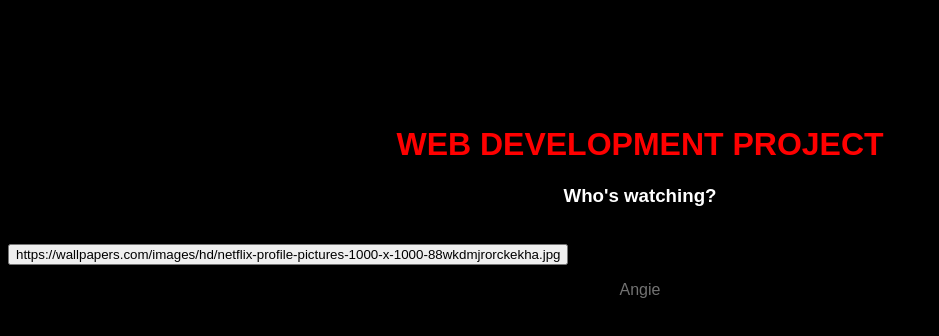
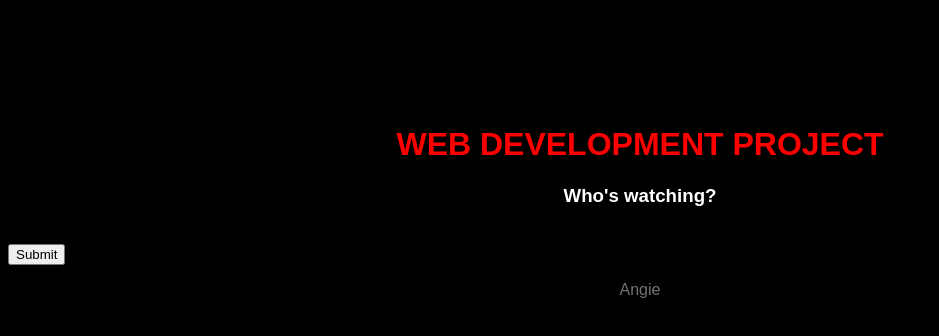
Before and after one commit to wangeline/Info-Page, a website: page index.html in a window 1280 px wide. Shown: the whole page, without its empty margins (0-939 px from the left). Drawn offline with Linux system fonts and the light colour scheme.

Commit message:
Update index.html

```diff
--- a/index.html
+++ b/index.html
@@ -3,7 +3,7 @@
 <br>
 <form method="post" action="/">
  <!--<img id = "pfp" class="profile" src = "https://wallpapers.com/images/hd/netflix-profile-pictures-1000-x-1000-88wkdmjrorckekha.jpg" alt = "Netflix Profile Picture - Click me!"> </img>-->
-<input type = "submit" name = "pfp" value = "https://wallpapers.com/images/hd/netflix-profile-pictures-1000-x-1000-88wkdmjrorckekha.jpg">
+<input type = "submit" name = "pfp" src = "https://wallpapers.com/images/hd/netflix-profile-pictures-1000-x-1000-88wkdmjrorckekha.jpg">
 </form>
 
 <p> Angie </p>
```
